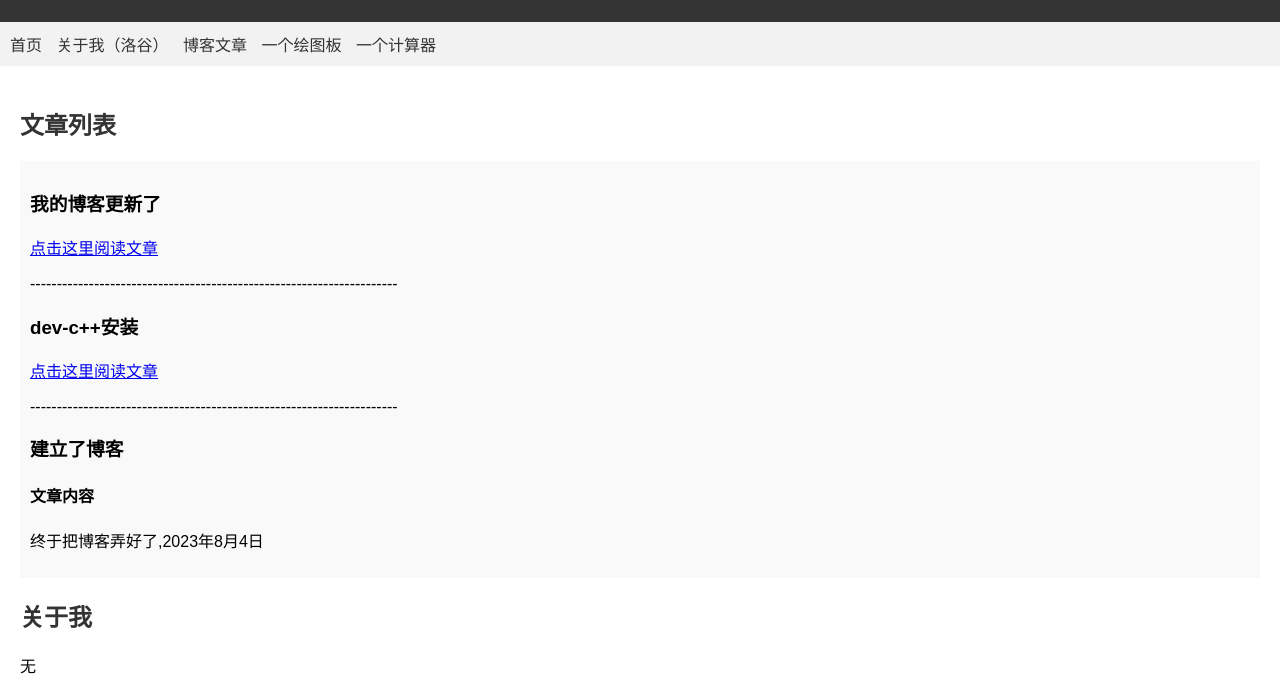
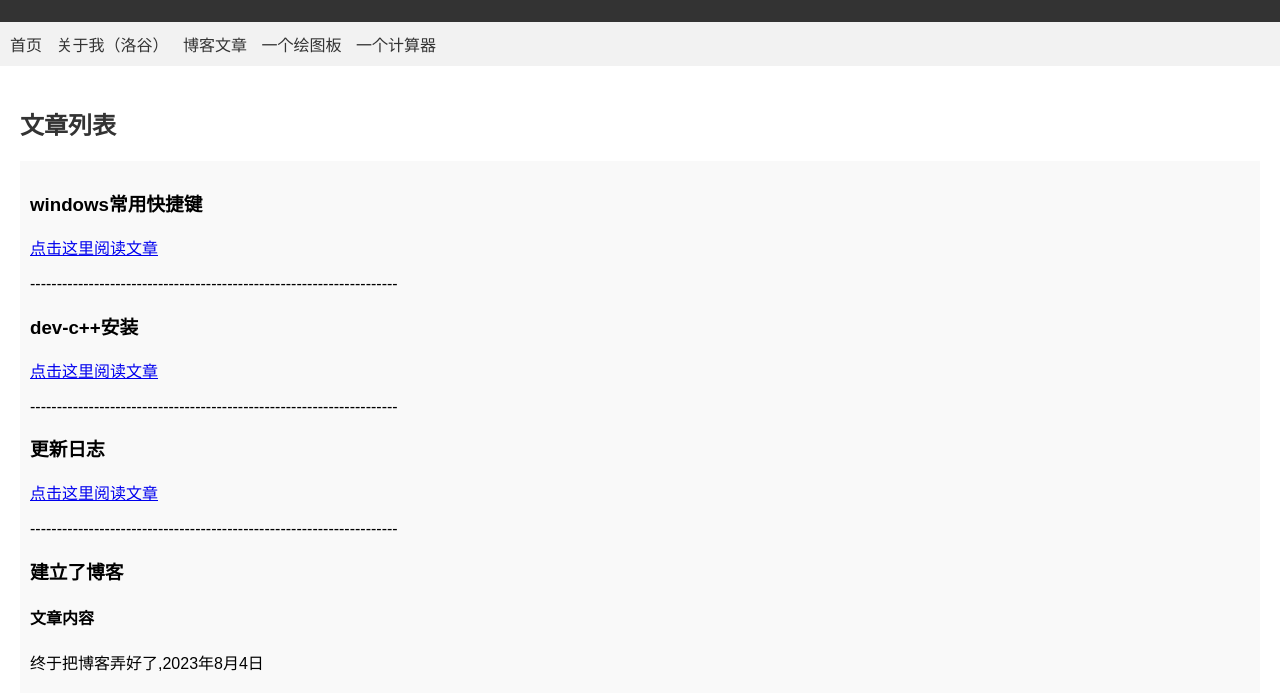
Before and after one commit to Huchangzhi/Huchangzhi.github.io, a plain HTML site: page index.html in a window 1280 px wide. Shown: the part 107-800 px from the top of the page. Drawn offline with Linux system fonts and the light colour scheme.

Commit message:
Update index.html
Signed-off-by: Huchangzhi <138838812+Huchangzhi@users.noreply.github.com>

```diff
--- a/index.html
+++ b/index.html
@@ -88,12 +88,15 @@ footer {
         <section>
             <h2>文章列表</h2>
             <article>
-		<h3>我的博客更新了</h3>
-                <a href="2.html">点击这里阅读文章</a>
+		<h3>windows常用快捷键</h3>
+                <a href="3.html">点击这里阅读文章</a>
 		<p>---------------------------------------------------------------------<p>
                 <h3>dev-c++安装</h3>
                 <a href="1.html">点击这里阅读文章</a>
                 <p>---------------------------------------------------------------------<p>
+		<h3>更新日志</h3>
+                <a href="2.html">点击这里阅读文章</a>
+		<p>---------------------------------------------------------------------<p>
 		<h3>建立了博客</h3>
                 <h4>文章内容</h4>
 		<p>终于把博客弄好了,2023年8月4日<p>
```
